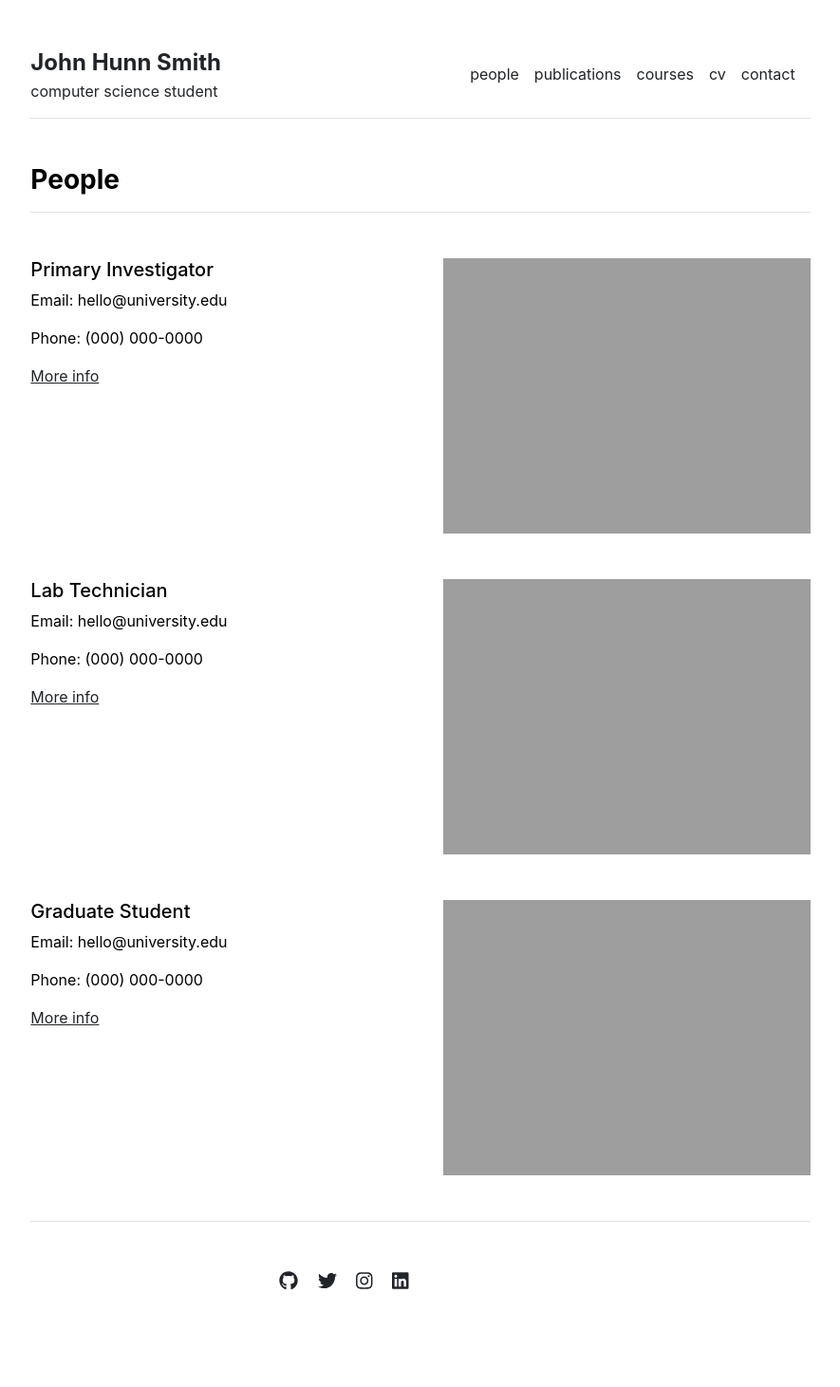
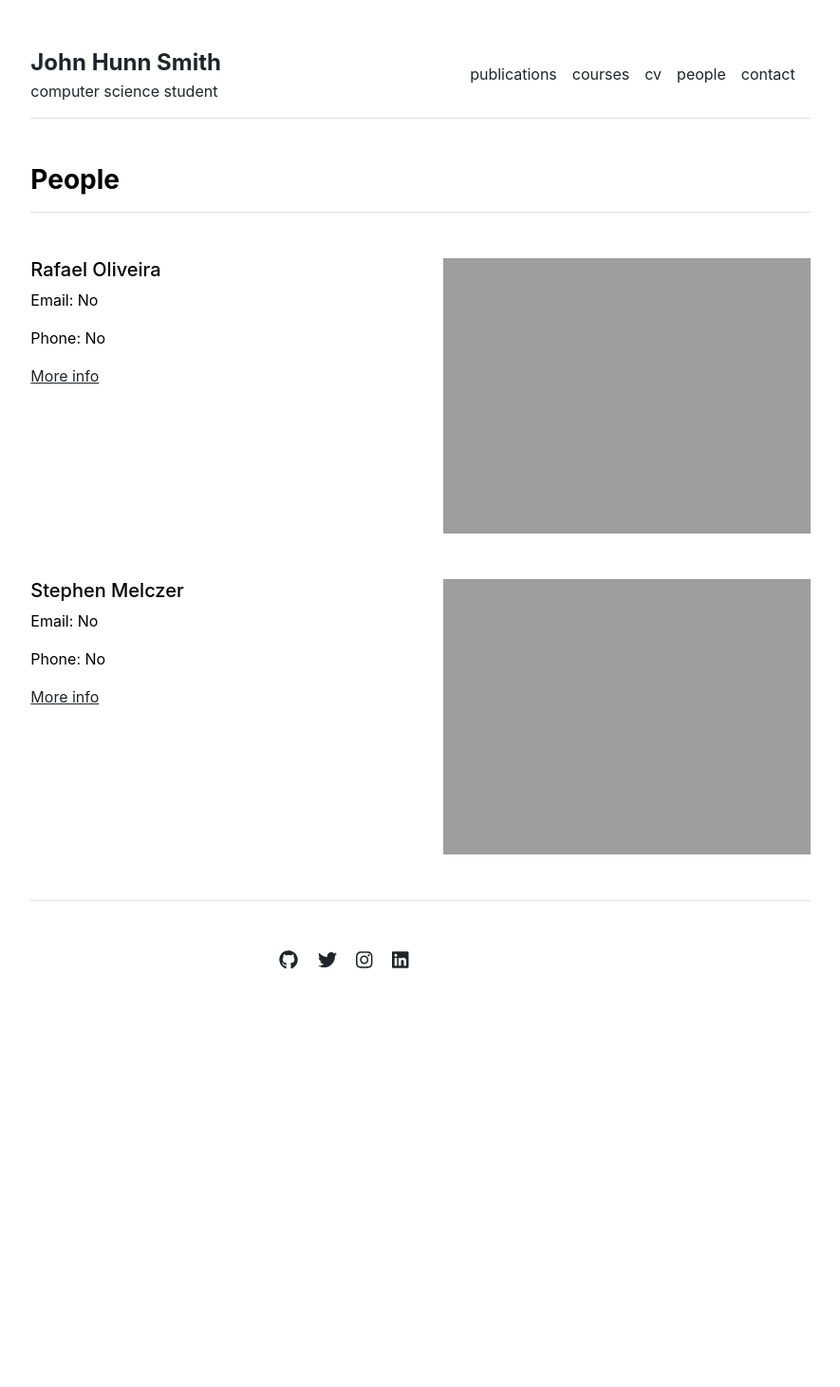
Before and after one commit to jhs1337/jhs1337.github.io, a Jekyll site: the page built from people.md, in a window 1280 px wide. Shown: the whole page at 95% size, without its empty margins (197-1082 px from the left). Built offline with Jekyll 4.4.1, drawn with Linux system fonts in a browser that asks for light colours; after the commit the page ends 1123 px from its top, so only the background shows below that.

Commit message:
Update settings.yml
Reordered items in menu, changed people list to include supervisors

```diff
--- a/_data/settings.yml
+++ b/_data/settings.yml
@@ -1,14 +1,13 @@
 menu:
-- {name: 'people', url: '/people'}
 - {name: 'publications', url: '/publications'}
 - {name: 'courses', url: '/courses'}
 - {name: 'cv', url: '/cv'}
+- {name: 'people', url: '/people'}
 - {name: 'contact', url: '/contact'}
 
 people:
-- {name: 'Primary Investigator', title: 'Researcher', department: 'Physics & Astronomy', institution: 'Some University', institution_address: '1 Main Street, Canada', phone: '(000) 000-0000', email: 'hello@university.edu', office: 'Science Building 505', image: 'assets/img/primary-investigator.jpg', url: 'primary-investigator'}
-- {name: 'Lab Technician', title: 'Researcher', department: 'Physics & Astronomy', institution: 'Some University', institution_address: '1 Main Street, Canada', phone: '(000) 000-0000', email: 'hello@university.edu', office: 'Science Building 505', image: 'assets/img/lab-technician.jpg', url: 'lab-technician'}
-- {name: 'Graduate Student', title: 'Researcher', department: 'Physics & Astronomy', institution: 'Some University', institution_address: '1 Main Street, Canada', phone: '(000) 000-0000', email: 'hello@university.edu', office: 'Science Building 505', image: 'assets/img/graduate-student.jpg', url: 'graduate-student'}
+- {name: 'Rafael Oliveira', title: 'Supervisor', department: 'Computer Science', institution: 'University of Waterloo', institution_address: '200 University Ave W, Waterloo, ON Canada', phone: 'No', email: 'No', office: 'No', image: 'assets/img/primary-investigator.jpg', url: 'https://cs.uwaterloo.ca/~r5olivei/'}
+- {name: 'Stephen Melczer', title: 'Supervisor', department: 'Combinatorics & Optimization', institution: 'Some University', institution_address: '200 University Ave W, Waterloo, ON Canada', phone: 'No', email: 'No', office: 'No', image: 'assets/img/lab-technician.jpg', url: 'https://melczer.ca'}
 
 courses:
 - {name: 'Vector Calculus', url: 'vector-calculus'}
```
